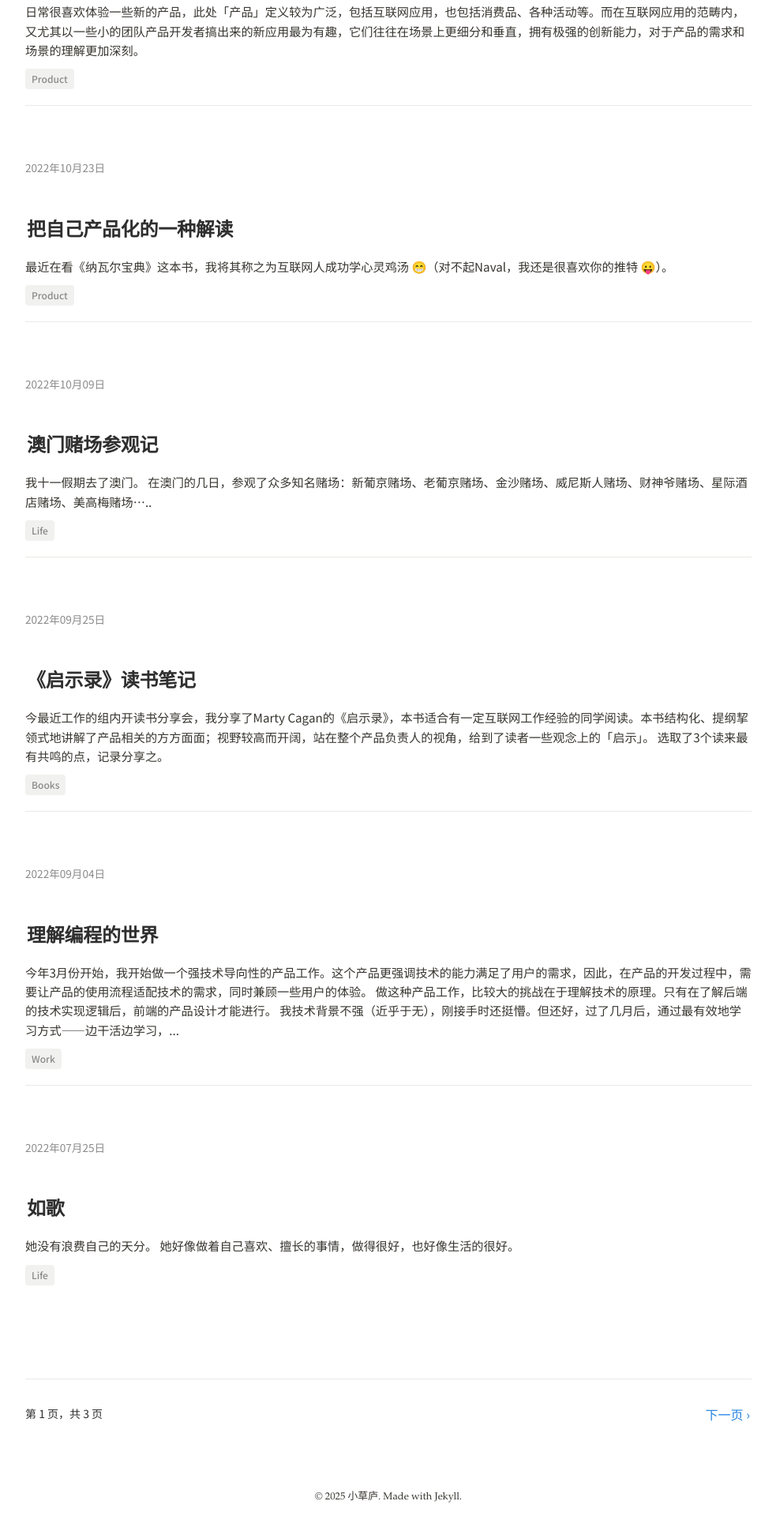
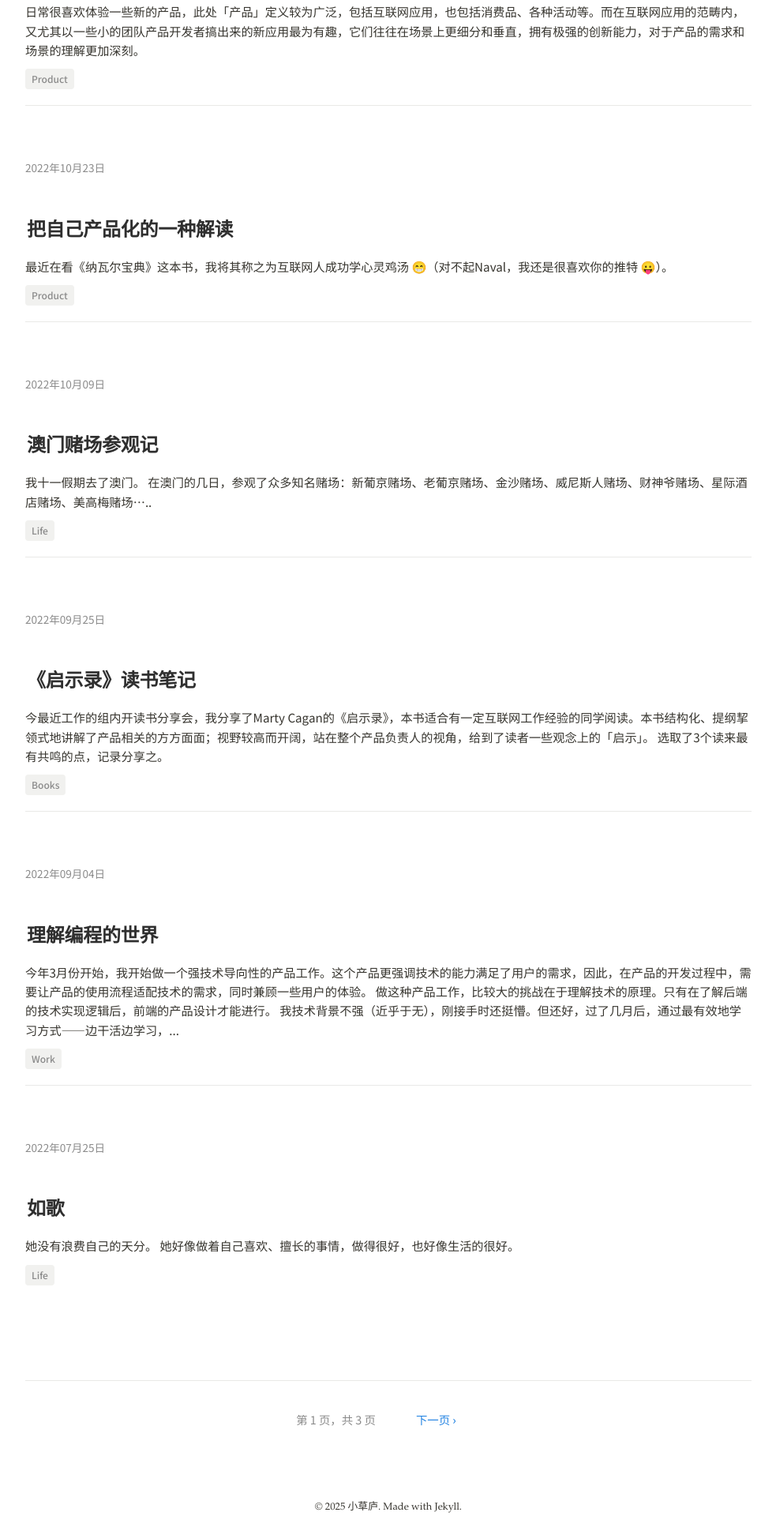
Before and after one commit to atinyhouse/atinyhouse.github.io, a Jekyll site: the page built from index.html, in a window 1280 px wide. Shown: the part 1708-3628 px from the top of the page at 79% size, without its empty margins (148-1131 px from the left). Built offline with Jekyll 4.4.1, drawn with Linux system fonts in a browser that asks for light colours; the list of posts is cut into pages by our own code.

Commit message:
修复分页功能
- 将文章循环从site.posts改为paginator.posts以支持分页
- 优化分页样式，删除重复的CSS定义
- 确保每页显示10篇文章，支持翻页功能
- 分页按钮样式更加美观和一致

```diff
--- a/assets/custom.css
+++ b/assets/custom.css
@@ -673,49 +673,35 @@
 
 /* 分页样式更新 */
 .pagination {
+  display: flex;
+  justify-content: center;
+  align-items: center;
+  gap: 20px;
+  margin: 50px 0;
+  padding: 30px 0;
   border-top: 1px solid var(--border-color);
   font-family: 'Noto Sans SC', -apple-system, BlinkMacSystemFont, 'PingFang SC', 'Hiragino Sans GB', 'Microsoft YaHei', 'Segoe UI', 'Roboto', sans-serif;
-  padding: 32px 0;
-  position: relative;
-  text-align: center;
-  margin-top: 48px;
 }
 
-.pagination-container {
-  display: flex;
-  align-items: center;
-  justify-content: center;
-  gap: 16px;
-  flex-wrap: wrap;
+.pagination a {
+  color: var(--blue);
+  text-decoration: none;
+  margin: 0 15px;
+  font-size: 0.9rem;
+  font-weight: 500;
+  transition: all 0.2s ease;
+  padding: 8px 16px;
+  border-radius: 4px;
 }
 
-.pagination-btn {
-  padding: 8px 16px;
-  border: 1px solid var(--border-color);
-  border-radius: 6px;
-  background-color: var(--bg-color);
-  color: var(--text-tint);
-  text-decoration: none;
-  font-size: 0.875rem;
-  transition: all 0.2s ease;
-  cursor: pointer;
-}
-
-.pagination-btn:hover:not([disabled]) {
+.pagination a:hover {
   background-color: var(--grey-4);
-  border-color: var(--text-tint);
-  color: var(--text-color);
   text-decoration: none;
 }
 
-.pagination-btn[disabled] {
-  opacity: 0.5;
-  cursor: not-allowed;
-}
-
-.pagination-info {
-  color: var(--text-shade);
-  font-size: 0.875rem;
+.pagination span {
+  color: var(--text-tint);
+  font-size: 0.9rem;
 }
 
 /* 强调文本样式 */
@@ -907,43 +893,6 @@
   color: var(--text-tint);
 }
 
-/* 分页样式 */
-.pagination {
-  display: flex;
-  justify-content: space-between;
-  align-items: center;
-  margin: 3rem 0;
-  padding: 2rem 0;
-  border-top: 1px solid var(--border-color);
-}
-
-.pagination .arrow {
-  color: var(--text-tint);
-  text-decoration: none;
-  font-size: 1.2rem;
-  padding: 0.5rem 1rem;
-  border-radius: 6px;
-  transition: all 0.2s ease;
-}
-
-.pagination .arrow:hover {
-  color: var(--text-color);
-  background-color: var(--grey-4);
-}
-
-.pagination .top {
-  color: var(--text-tint);
-  text-decoration: none;
-  font-size: 0.9rem;
-  padding: 0.5rem 1rem;
-  border-radius: 6px;
-  transition: all 0.2s ease;
-}
-
-.pagination .top:hover {
-  color: var(--text-color);
-  background-color: var(--grey-4);
-}
 
 /* 页面宽度调整 */
 .container {
@@ -1150,5 +1099,3 @@
   margin: 0 auto;
   padding: 0 20px;
 }
-
-}
--- a/index.html
+++ b/index.html
@@ -15,7 +15,7 @@
   </header>
 
   <main class="posts">
-    {% for post in site.posts limit:10 %}
+    {% for post in paginator.posts %}
       <article class="post">
         {% if forloop.first %}
           <div class="post-category">精选文章</div>
```
